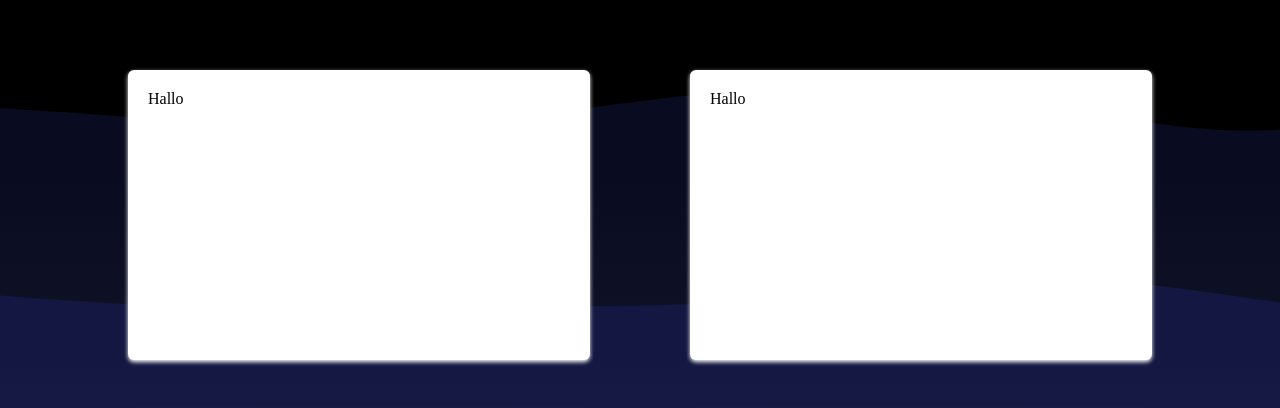
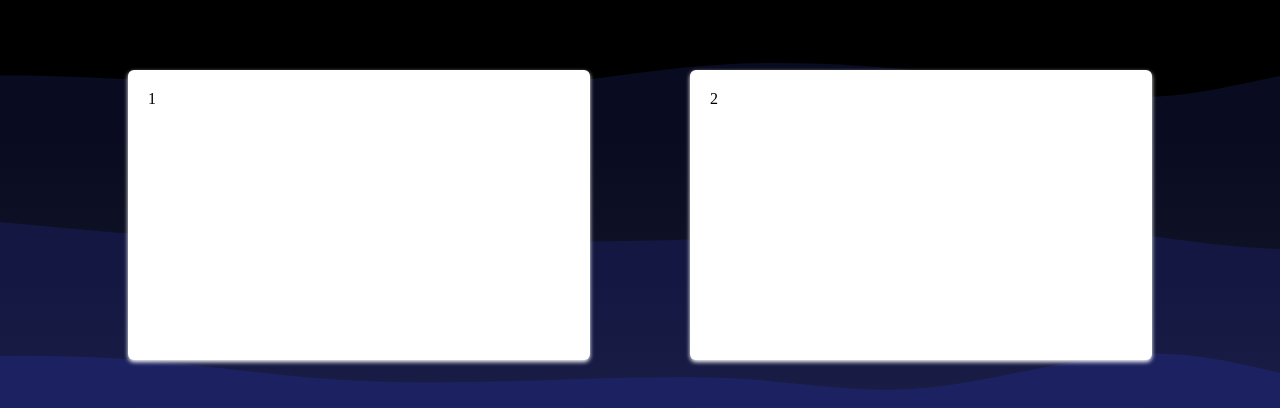
Before and after one commit to Adityya-K/tfss-soar, a SvelteKit app: page / in a window 1280 px wide. Shown: the part 906-1314 px from the top of the page. Built offline with nearby package versions, Linux system fonts and the light colour scheme.

Commit message:
Fixed grid resizing

```diff
--- a/src/routes/+page.svelte
+++ b/src/routes/+page.svelte
@@ -18,14 +18,16 @@
 </div>
 <div class="grid-section">
 	<div class="grid">
-		<Card>Hallo</Card>
-		<Card>Hallo</Card>
-		<Card>Hallo</Card>
-		<Card>Hallo</Card>
-		<Card>Hallo</Card>
-		<Card>Hallo</Card>
-		<Card>Hallo</Card>
-		<Card>Hallo</Card>
-		<Card>Hallo</Card>
+		<Card>1</Card>
+		<Card>2</Card>
+		<Card>3</Card>
+		<Card>4</Card>
+		<Card>5</Card>
+		<Card>6</Card>
+		<Card>7</Card>
+		<Card>8</Card>
+		<div class="overflow-card">
+			<Card>9</Card>
+		</div>
 	</div>
 </div>
--- a/src/styles/home.css
+++ b/src/styles/home.css
@@ -43,10 +43,14 @@
 
 .grid {
   display: grid;
-  grid-template-columns: repeat(auto-fill, minmax(300px, 1fr));
+  grid-template-columns: repeat(3, minmax(300px, 1fr));
   column-gap: 100px;
   row-gap: 50px;
   padding: 10% 10% 10% 10%;
+}
+
+.overflow-card {
+  display: initial;
 }
 
 
@@ -57,3 +61,22 @@ video {
   top: 50px;
   z-index: -1;
 }
+
+
+@media only screen and (max-width: 1400px) {
+  .grid {
+    grid-template-columns: repeat(2, minmax(300px, 1fr));
+  }
+  .overflow-card {
+    display: none;
+  }
+}
+
+@media only screen and (max-width: 900px) {
+  .grid {
+    grid-template-columns: repeat(1, minmax(300px, 1fr));
+  }
+  .overflow-card {
+    display: initial;
+  }
+}
```
